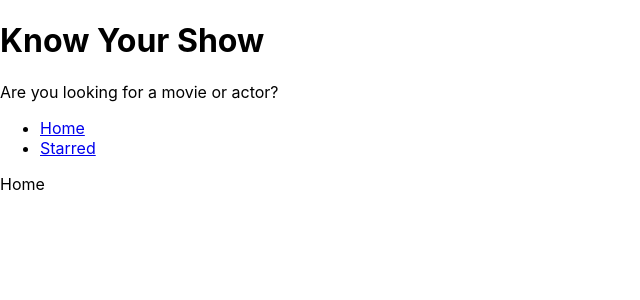
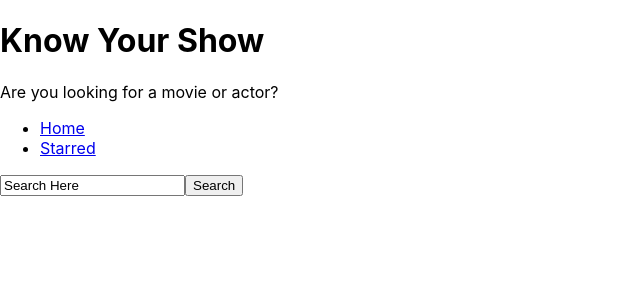
Before and after one commit to GlowingObsidian/KnowMyShow, a React (Create React App) app: page / in a window 1280 px wide. Shown: the top 300 px of the page, without its empty margins (0-640 px from the left). Built offline with nearby package versions, Linux system fonts and the light colour scheme.

Commit message:
Implement TV Maze with show search

```diff
--- a/src/pages/Home.jsx
+++ b/src/pages/Home.jsx
@@ -1,5 +1,34 @@
+import { useState } from "react";
+
 function Home() {
-  return <div>Home</div>;
+  const [searchStr, setSearchStr] = useState("Search Here");
+
+  const onSearchInputChanfe = (event) => {
+    setSearchStr(event.target.value);
+  };
+
+  const onSearch = async (event) => {
+    event.preventDefault();
+
+    const response = await fetch(
+      `https://api.tvmaze.com/search/shows?q=${searchStr}`
+    );
+    const body = await response.json();
+    console.log(body);
+  };
+
+  return (
+    <div>
+      <form onSubmit={onSearch}>
+        <input
+          type="text"
+          value={searchStr}
+          onChange={onSearchInputChanfe}
+        ></input>
+        <button type="submit">Search</button>
+      </form>
+    </div>
+  );
 }
 
 export default Home;
```
